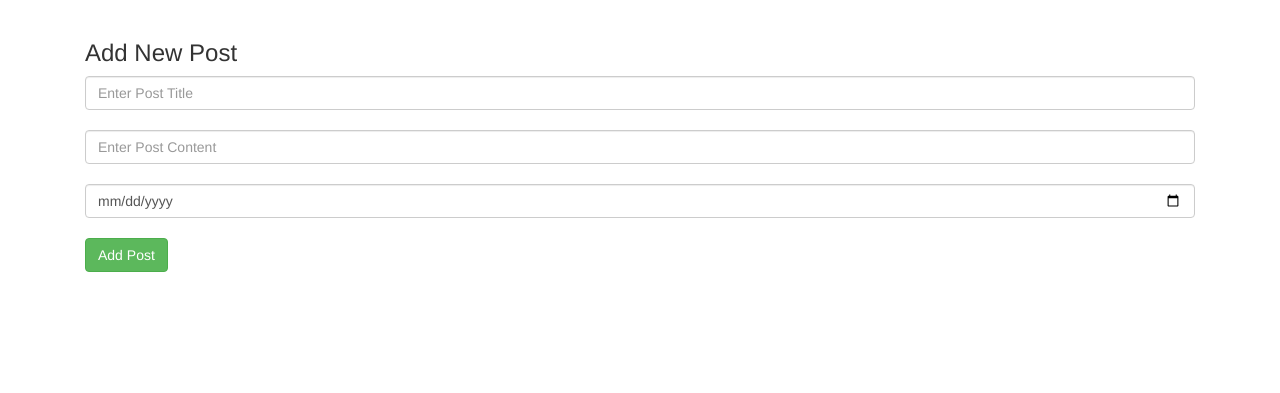
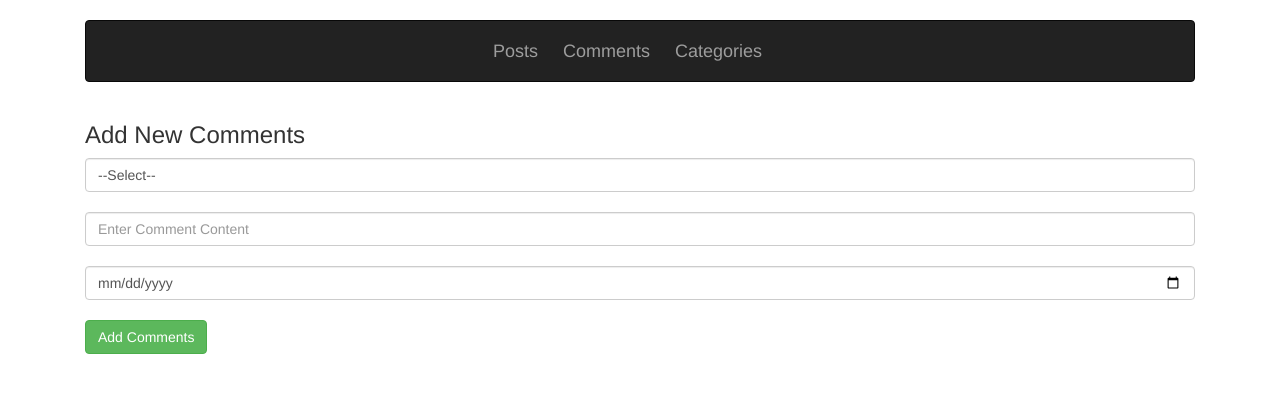
Before and after one commit to Ramand804/GNE_Interview, a PHP site: page /gne_interview/addComments.php in a window 1280 px wide. Shown: the top 393 px of the page. Run offline with PHP 8.4, Linux system fonts and the light colour scheme; data that the repository does not hold is empty.

Commit message:
Update addComments.php

```diff
--- a/addComments.php
+++ b/addComments.php
@@ -7,26 +7,48 @@
     <link rel="stylesheet" href="https://maxcdn.bootstrapcdn.com/bootstrap/3.4.1/css/bootstrap.min.css">
   <script src="https://ajax.googleapis.com/ajax/libs/jquery/3.7.1/jquery.min.js"></script>
   <script src="https://maxcdn.bootstrapcdn.com/bootstrap/3.4.1/js/bootstrap.min.js"></script>
-    <title>Add New Post</title>
+    <title>Add New Comments</title>
 </head>
 <body><br>
-    <div class="container">
+<div class="container">
+    <nav class="navbar navbar-inverse">
+  <div class="container-fluid">
+    <div class="navbar-header">
+      <a class="navbar-brand" href="http://localhost/gne_interview/post.php">Posts</a>
+      <a class="navbar-brand" href="http://localhost/gne_interview/comments.php">Comments</a>
+      <a class="navbar-brand" href="http://localhost/gne_interview/categories.php">Categories</a>
+    </div>
+</div>
+</nav>
         <header class="d-flex justify-content-between my-04">
-            <h3>Add New Post</h3><br>
+            <h3>Add New Comments</h3><br>
         </header>
         <form action="process.php" method="post">
-            <div class="form-element my-04">
-                <input type="text" class="form-control" name="postTitle" placeholder="Enter Post Title">
+        <div class="form-element my-04">
+        <select class="form-control" name="PostID" placeholder="select Post Title">
+            <option value="">--Select--</option>
+        <?php
+                include("connect.php");
+                $sql="Select * from posts";
+                $result=mysqli_query($conn,$sql);
+                $i=0;
+                while($row=mysqli_fetch_array($result)){
+                    ?>
+                    <option value="<?php echo $row["PostID"] ?>"><?php echo $row["PostTitle"] ?></option>
+                    <?php
+                }
+                ?>
+            </select>
             </div>
             <br>
             <div class="form-element" my-04>
-                <input type="text" class="form-control" name="postContent" placeholder="Enter Post Content">
+                <input type="text" class="form-control" name="CommentContent" placeholder="Enter Comment Content">
             </div><br>
             <div class="form-element" my-04>
-                <input type="date" class="form-control" name="postdate" placeholder="Enter Post Date">
+                <input type="date" class="form-control" name="CommentDate" placeholder="Enter Post Date">
             </div><br>
             <div class="form-element" my-04>
-                <input type="submit" class="btn btn-success" name="submitPost" value="Add Post" >
+                <input type="submit" class="btn btn-success" name="submitComment" value="Add Comments" >
             </div>
         </form>
     </div>
```
